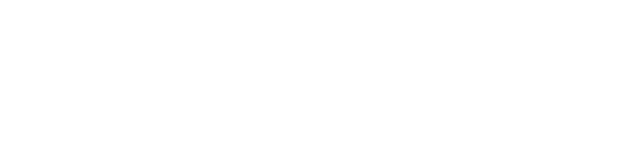
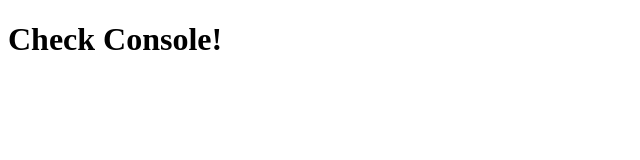
Before and after one commit to Bartowski07/Mixed-Messages, a plain HTML site: page index.html in a window 1280 px wide. Shown: the whole page, without its empty margins (0-640 px from the left). Drawn offline with Linux system fonts and the light colour scheme.

Commit message:
no message

```diff
--- a/index.html
+++ b/index.html
@@ -7,6 +7,7 @@
     <title>Document</title>
 </head>
 <body>
+    <h1>Check Console!</h1>
     <script src="index.js"></script>
 </body>
 </html>
```
